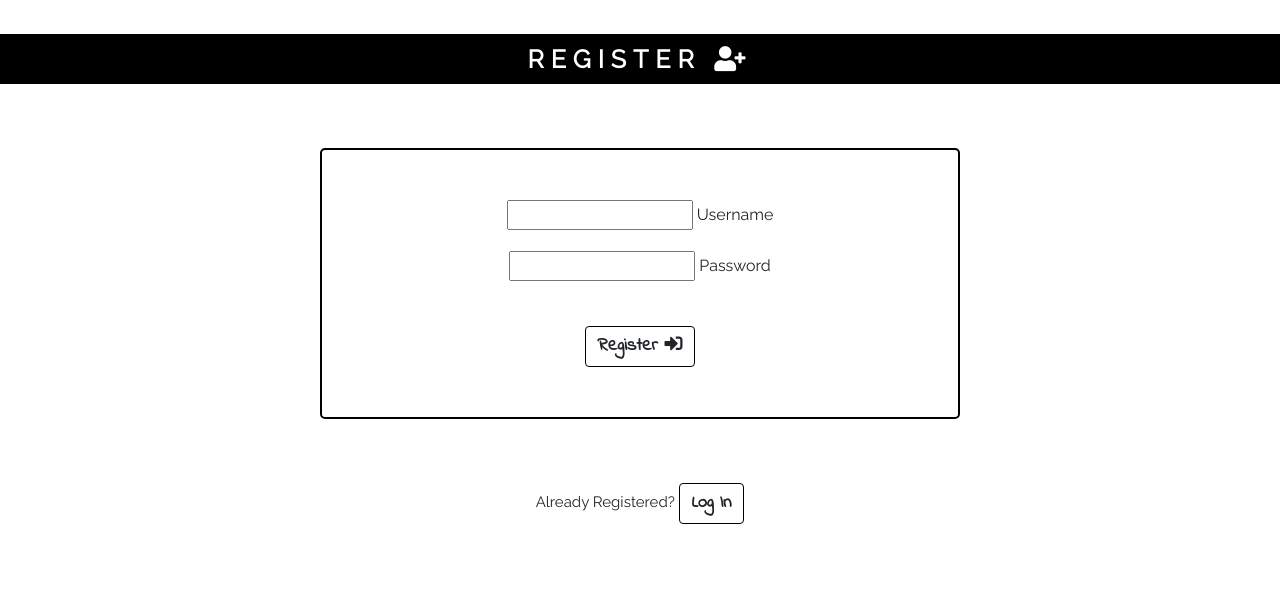
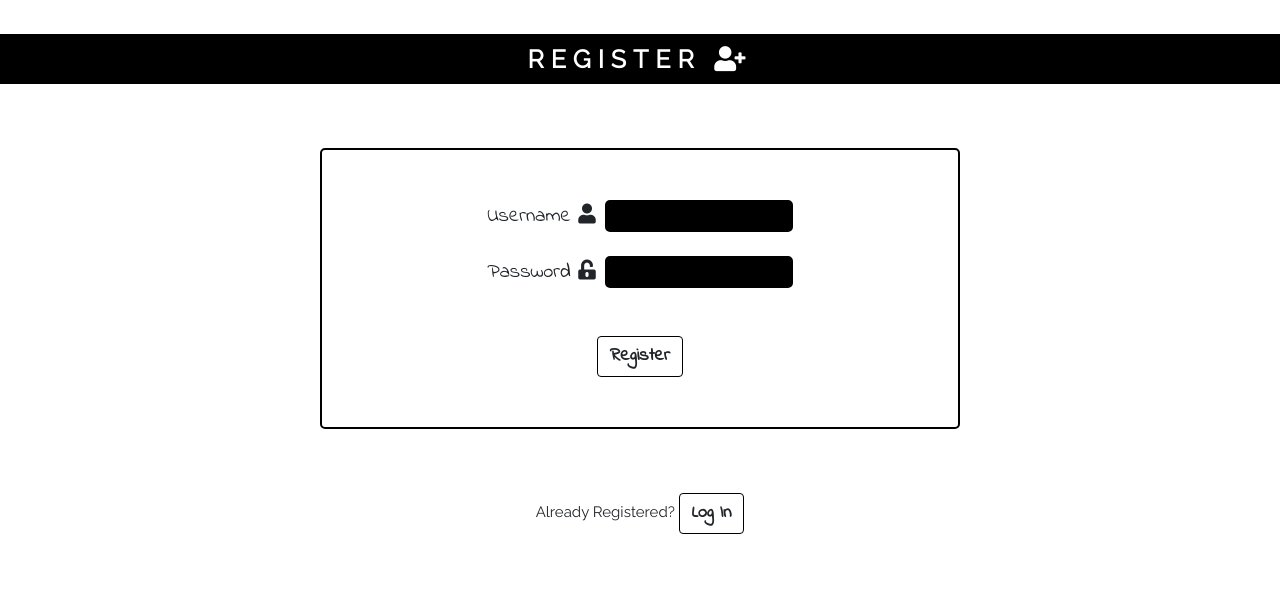
Before and after one commit to ValentineLgd/Sustainable, a Flask app: page /register in a window 1280 px wide. Shown: the part 132-724 px from the top of the page. Run offline with Flask 2, Linux system fonts and the light colour scheme; some libraries are stand-ins or nearby versions.

Commit message:
Improve design log in/register pages

```diff
--- a/static/css/style.css
+++ b/static/css/style.css
@@ -700,3 +700,16 @@ ul {
 .section-log {
     margin-top:5%;
 }
+
+.text-label {
+    font-family: "Indie Flower", sans-serif;
+    font-size:20px;
+}
+
+.input-design {
+    margin-left:5px;
+    border-radius:5px;
+    border: 3px solid black;
+    background-color: black;
+    color:white;
+}
--- a/templates/base.html
+++ b/templates/base.html
@@ -27,12 +27,6 @@
             <li class="nav-item">
                 <a class="nav-link active" aria-current="page" href="{{ url_for('get_brands') }}">Sustainable brands</a>
             </li>
-            <li class="nav-item">
-                <a class="nav-link active" aria-current="page" href="{{ url_for('register') }}">Register</a>
-            </li>
-            <li class="nav-item">
-                <a class="nav-link active" aria-current="page" href="{{ url_for('login') }}">Log In</a>
-            </li>
             {% if session.user %}
             <li><a class="nav-link active" aria-current="page" href="{{ url_for('logout') }}">Log Out</a></li>
                   <li class="nav-item dropdown">
@@ -44,6 +38,13 @@
             <a class="dropdown-item" href="{{ url_for('add_brands') }}">Add a brand</a>
             </div>
         </li>
+        {% else %}
+            <li class="nav-item">
+                <a class="nav-link active" aria-current="page" href="{{ url_for('register') }}">Register</a>
+            </li>
+            <li class="nav-item">
+                <a class="nav-link active" aria-current="page" href="{{ url_for('login') }}">Log In</a>
+            </li>
             {% endif %}
         </ul>
         </div>
--- a/templates/register.html
+++ b/templates/register.html
@@ -12,22 +12,22 @@
         <form method="POST" action="{{ url_for('register') }}">
                 <div class="row justify-content-center">
 					<div class="input-field form-group">
-						<input id="username" name="username" type="text" minlength="5"
+						<label class="text-label" for="username">Username <i class="fas fa-user"></i> </label>
+						<input id="username" class="input-design" name="username" type="text" minlength="5"
                             maxlength="15" pattern="^[a-zA-Z0-9]{5,15}$" class="validate" required>
-						<label for="username">Username</label>
                     </div>
                 </div>
                 <div class="row justify-content-center">
                     <div class="input-field form-group">
-                        <input id="password" name="password" type="password" minlength="5"
+                        <label class="text-label" for="password">Password <i class="fas fa-unlock-alt"></i> </label>
+                        <input id="password" class="input-design" name="password" type="password" minlength="5"
                             maxlength="15" pattern="^[a-zA-Z0-9]{5,15}$" class="validate" required>
-                        <label for="password">Password</label>
                     </div>
                 </div>
                 <br>
                 <div class="row">
                     <button type="submit" class="btn">
-                        Register <i class="fas fa-sign-in-alt"></i>
+                        Register
                     </button>
                 </div>
         </form>
@@ -37,7 +37,7 @@
         <div class="col-12 section-log">
             <p class="align">
                 Already Registered?
-                <a href="#" class="btn"">Log In</a>
+                <a href="{{ url_for('login') }}" class="btn"">Log In</a>
             </p>
         </div>
     </div>
```
Also changed, not shown: templates/login.html (+6 -6 lines).
